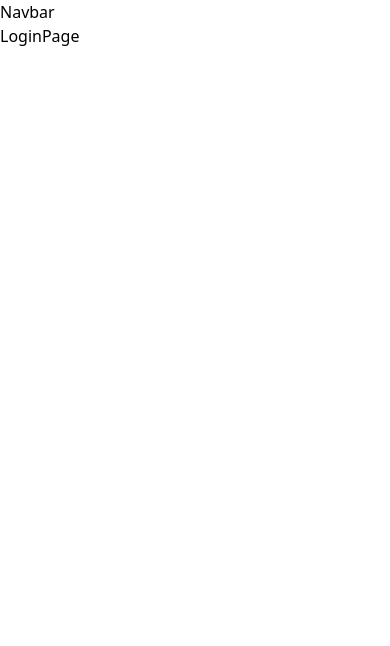
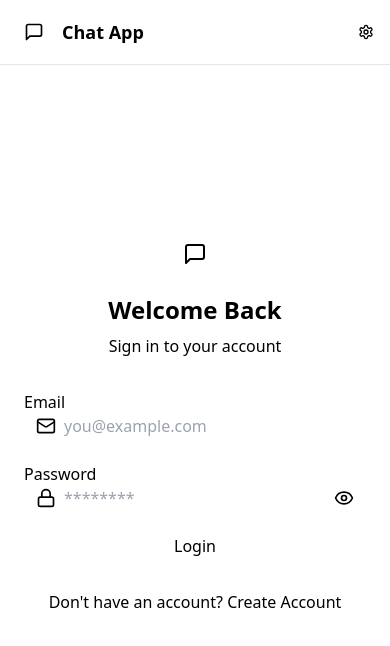
Before and after one commit to ggrady00/chat-app, a React (Vite) app in the folder frontend/: page /login in a window 390 px wide. Shown: the top 646 px of the page. Built offline with nearby package versions, Linux system fonts and the light colour scheme; no server answers.

Commit message:
added register and login pages and functionality and completed navbar component

```diff
--- a/frontend/src/App.jsx
+++ b/frontend/src/App.jsx
@@ -9,6 +9,7 @@
 import {useAuthStore} from "./store/useAuthStore"
 import { useEffect } from "react"
 import {Loader} from "lucide-react"
+import {Toaster} from "react-hot-toast"
 
 
 const App = () => {
@@ -40,6 +41,8 @@
         <Route path="/profile"  element={authUser ? <ProfilePage /> : <Navigate to="/login" />}/>
       </Routes>
 
+      <Toaster />
+
     </div>
   )
 }
--- /dev/null
+++ b/frontend/src/components/AuthImagePattern.jsx
@@ -0,0 +1,22 @@
+const AuthImagePattern = ({ title, subtitle }) => {
+    return (
+      <div className="hidden lg:flex items-center justify-center bg-base-200 p-12">
+        <div className="max-w-md text-center">
+          <div className="grid grid-cols-3 gap-3 mb-8">
+            {[...Array(9)].map((_, i) => (
+              <div
+                key={i}
+                className={`aspect-square rounded-2xl bg-white/10 ${
+                  i % 2 === 0 ? "animate-pulse" : ""
+                }`}
+              />
+            ))}
+          </div>
+          <h2 className="text-2xl font-bold mb-4">{title}</h2>
+          <p className="text-base-content/60">{subtitle}</p>
+        </div>
+      </div>
+    );
+  };
+
+  export default AuthImagePattern;
--- a/frontend/src/components/Navbar.jsx
+++ b/frontend/src/components/Navbar.jsx
@@ -1,7 +1,56 @@
+import { LogOut, MessageSquare, Settings, User } from "lucide-react";
+import { useAuthStore } from "../store/useAuthStore";
+import { Link } from "react-router-dom";
+
 const Navbar = () => {
+  const { logout, authUser } = useAuthStore();
   return (
-    <div>Navbar</div>
-  )
-}
+    <header
+      className="bg-base-100 border-b border-base-300 fixed w-full top-0 z-40
+    backdrop-blur-lg bg-base-100/80"
+    >
+      <div className="container mx-auto px-4 h-16">
+        <div className="flex items-center justify-between h-full">
+          <div className="flex items-center gap-8">
+            <Link
+              to="/"
+              className="flex items-center gap-2.5 hover:opacity-80 transition-all"
+            >
+              <div className="size-9 rounded-lg bg-primary/10 flex items-center justify-center">
+                <MessageSquare className="w-5 h-5 text-primary" />
+              </div>
+              <h1 className="text-lg font-bold">Chat App</h1>
+            </Link>
+          </div>
 
-export default Navbar
+          <div className=" flex items-center gap-2">
+            <Link
+              to={"/settings"}
+              className={`btn btn-sm gap-2 transition-colors`}
+            >
+              <Settings className="size-4" />
+              <span className="hidden sm:inline">Settings</span>
+            </Link>
+
+            {authUser && (
+              <>
+              <Link to={"/profile"} className={`btn btn-sm gap-2`}>
+                <User className="size-5" />
+                <span className="hidden sm:inline">Profile</span>
+              </Link>
+
+              <button className="flex gap-2 items-center" onClick={logout}>
+                <LogOut className="size-5" />
+                <span className="hidden sm:inline">Logout</span>
+              </button>
+              </>
+            )}
+
+          </div>
+        </div>
+      </div>
+    </header>
+  );
+};
+
+export default Navbar;
--- a/frontend/src/pages/LoginPage.jsx
+++ b/frontend/src/pages/LoginPage.jsx
@@ -1,8 +1,122 @@
-import React from 'react'
+import React, { useState } from 'react'
+import { useAuthStore } from '../store/useAuthStore'
+import { Eye, EyeOff, Loader2, Lock, Mail, MessageSquare, User } from 'lucide-react'
+import { Link } from 'react-router-dom'
+import AuthImagePattern from '../components/AuthImagePattern'
+
 
 const LoginPage = () => {
+  const [showPassword, setShowPassword] = useState(false)
+  const [formData, setFormData] = useState({
+    email: "",
+    password: "",
+  })
+  const {login, isLoggingIn} = useAuthStore()
+
+  const handleSubmit = async (e) => {
+    e.preventDefault()
+    login(formData)
+  }
   return (
-    <div>LoginPage</div>
+    <div className='min-h-screen grid lg:grid-cols-2'>
+      {/* leftside */}
+      <div className='flex flex-col justify-center items-center p-6 sm:p-12'>
+        <div className='w-full max-w-md space-y-8'>
+
+        <div className="text-center mb-8">
+            <div className="flex flex-col items-center gap-2 group">
+              <div
+                className="size-12 rounded-xl bg-primary/10 flex items-center justify-center
+              group-hover:bg-primary/20 transition-colors"
+              >
+                <MessageSquare className="size-6 text-primary" />
+              </div>
+              <h1 className="text-2xl font-bold mt-2">Welcome Back</h1>
+              <p className="text-base-content/60">Sign in to your account</p>
+            </div>
+          </div>
+
+          <form onSubmit={handleSubmit} className='space-y-6'>
+
+            <div className='form-control'>
+              <label className='label'>
+                <span className='label-text font-medium'>Email</span>
+              </label>
+              <div className='relative'>
+                <input
+                  type="email"
+                  className={'input input-bordered w-full pl-10'}
+                  placeholder='you@example.com'
+                  value={formData.email}
+                  onChange={(e) => setFormData({...formData, email: e.target.value})} />
+                <div className='absolute inset-y-0 left-0 pl-3 flex items-center pointer-events-none'>
+                  <Mail className="size-5 text-base-content/40" />
+                </div>
+              </div>
+            </div>
+
+            <div className='form-control'>
+              <label className='label'>
+                <span className='label-text font-medium'>Password</span>
+              </label>
+              <div className='relative'>
+                <input
+                  type={showPassword ? "text" : "password"}
+                  className={'input input-bordered w-full pl-10'}
+                  placeholder='********'
+                  value={formData.password}
+                  onChange={(e) => setFormData({...formData, password: e.target.value})} />
+                <div className='absolute inset-y-0 left-0 pl-3 flex items-center pointer-events-none'>
+                  <Lock className="size-5 text-base-content/40" />
+                </div>
+                  <button
+                    type='button'
+                    className='absolute inset-y-0 right-0 pr-3 flex items-center'
+                    onClick={()=> setShowPassword(!showPassword)}
+                    >
+                    {showPassword ? (
+                      <EyeOff className="size-5 text-base-content/40"/>
+                    ) : (
+                      <Eye className="size-5 text-base-content/40"/>
+                    )}
+                  </button>
+
+              </div>
+            </div>
+
+            <button type='submit' className='btn btn-primary w-full' disabled={isLoggingIn}>
+              {isLoggingIn ? (
+                <>
+                <Loader2 className='size-5 animate-spin'/>
+                Loading...
+                </>
+              ) : (
+                "Login"
+              )}
+            </button>
+
+          </form>
+
+          <div className='text-center'>
+            <p className='text-base-content/60'>
+              Don't have an account?{" "}
+              <Link to="/register" className='link link-primary'>
+                Create Account
+              </Link>
+            </p>
+          </div>
+        </div>
+      </div>
+
+      {/* rightside */}
+      <AuthImagePattern
+        title="Welcome back!"
+        subtitle="Sign in to your account to continue chatting with friends."
+       />
+
+
+
+    </div>
   )
 }
 
--- a/frontend/src/pages/RegisterPage.jsx
+++ b/frontend/src/pages/RegisterPage.jsx
@@ -2,6 +2,8 @@
 import { useAuthStore } from '../store/useAuthStore'
 import { MessageSquare, User, Mail, Lock, Eye, EyeOff, Loader2 } from 'lucide-react'
 import { Link } from 'react-router-dom'
+import AuthImagePattern from "../components/AuthImagePattern"
+import toast from 'react-hot-toast'
 
 const RegisterPage = () => {
   const [showPassword, setShowPassword] = useState(false)
@@ -12,9 +14,21 @@
   })
   const {register, isSigningUp} = useAuthStore()
 
-  const validateForm = () => {}
+  const validateForm = () => {
+    if(!formData.fullName.trim()) return toast.error("Full name is required")
+    if(!formData.email.trim()) return toast.error("Email is required")
+    if(!/^[^\s@]+@[^\s@]+\.[^\s@]+$/.test(formData.email)) return toast.error("Invalid email")
+    if(!formData.password) return toast.error("Password is required")
+    if(formData.password.length < 8) return toast.error("Password must be at least 8 characters")
+
+    return true
+  }
   const handleSubmit = (e) => {
     e.preventDefault()
+
+    const success = validateForm()
+
+    if(success) register(formData)
   }
 
 
@@ -127,6 +141,11 @@
       </div>
 
       {/* rightside */}
+      <AuthImagePattern
+        title="Join our community"
+        subtitle="Connect with friends, share moments and stay in touch with your loved ones."
+       />
+
 
 
     </div>
--- a/frontend/src/store/useAuthStore.js
+++ b/frontend/src/store/useAuthStore.js
@@ -1,5 +1,6 @@
 import { create } from "zustand";
 import { axiosInstance } from "../lib/axios";
+import toast from "react-hot-toast";
 
 export const useAuthStore = create((set) => ({
   authUser: null,
@@ -22,6 +23,37 @@
     }
   },
   register: async (data) => {
-
+    set({isSigningUp: true})
+    try {
+      const res = await axiosInstance.post("/auth/register", data)
+      set({authUser: res.data})
+      toast.success("Account created")
+    } catch (error) {
+      toast.error(error.response.data.msg)
+    } finally {
+      set({isSigningUp: false})
+    }
+  },
+  logout: async () => {
+    try {
+      await axiosInstance.post("/auth/logout")
+      set({authUser: null})
+      toast.success("Logged out")
+    } catch (error) {
+      toast.error(error.response.data.message)
+    }
+  },
+  login: async (data) => {
+    set({isLoggingIn: true})
+    try {
+      const res = await axiosInstance.post("/auth/login", data)
+      set({authUser: res.data})
+      toast.success("Logged In")
+    } catch (error) {
+      console.log(error)
+      toast.error(error.response.data.msg)
+    } finally {
+      set({isLoggingIn: false})
+    }
   }
 }));
```
